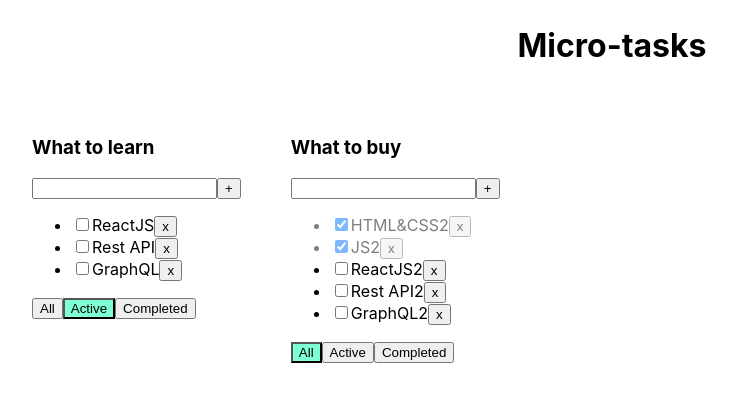
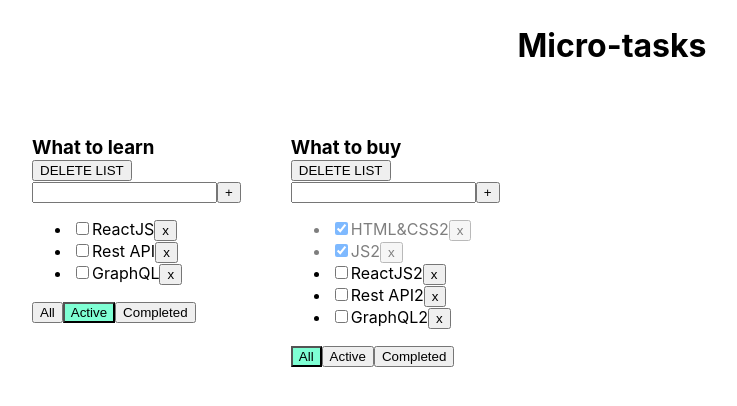
Before and after one commit to AlekseiBestuzhev/micro-tasks, a React (Create React App) app: page / in a window 1280 px wide. Shown: the top 406 px of the page, without its empty margins (28-765 px from the left). Built offline with nearby package versions, Linux system fonts and the light colour scheme.

Commit message:
feat: task_05 create new function remove list

```diff
--- a/src/tasks/task_5_tdl-app/TDLApp.tsx
+++ b/src/tasks/task_5_tdl-app/TDLApp.tsx
@@ -77,6 +77,11 @@ function TDLApp() {
 		// setFilter(value);
 	}
 
+	function removeList(todolistID: string) {
+		setTodolists(todolists.filter(list => list.id !== todolistID));
+		delete tasks[todolistID]
+	}
+
 
 	return (
 		<div className="TDLApp">
@@ -99,6 +104,7 @@ function TDLApp() {
 						addTask={addTask}
 						changeTaskStatus={changeStatus}
 						filter={list.filter}
+						removeList={removeList}
 					/>
 				)
 			})}
--- a/src/tasks/task_5_tdl-app/Todolist.tsx
+++ b/src/tasks/task_5_tdl-app/Todolist.tsx
@@ -18,6 +18,7 @@ type PropsType = {
 	changeTaskStatus: (todolistID: string, taskId: string, newIsDone: boolean) => void
 
 	changeFilter: (todolistID: string, value: FilterValuesType) => void
+	removeList: (todolistID: string) => void
 }
 
 export function Todolist(props: PropsType) {
@@ -49,9 +50,11 @@ export function Todolist(props: PropsType) {
 	const onActiveClickHandler = () => props.changeFilter(props.todolistID, "active");
 	const onCompletedClickHandler = () => props.changeFilter(props.todolistID, "completed");
 
+	const removeList = () => props.removeList(props.todolistID);
 
 	return <div>
-		<h3>{props.title}</h3>
+		<h3 style={{ marginBottom: '0' }}>{props.title}</h3>
+		<button onClick={removeList}>DELETE LIST</button>
 		<div>
 			<input value={title}
 				onChange={onChangeHandler}
```
